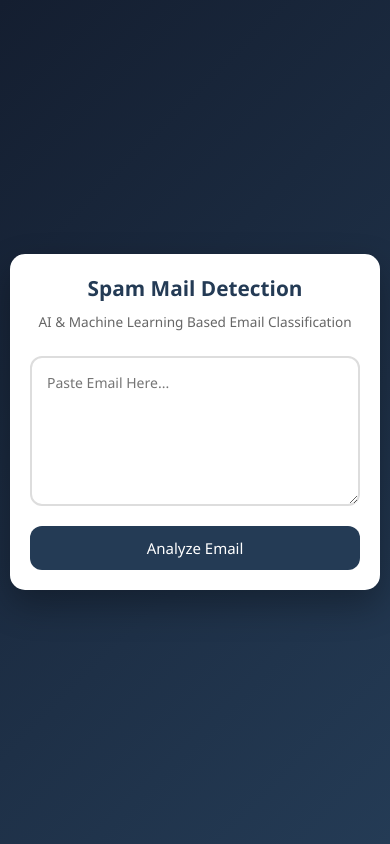
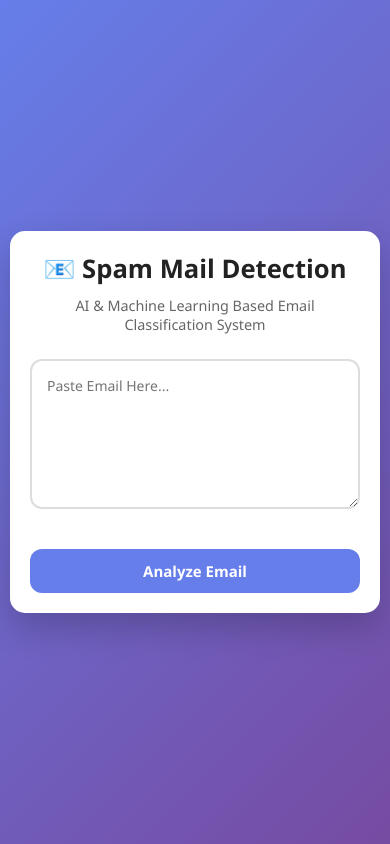
Before and after one commit to karthiksayannagari16/Spam_Mail_Detection_Using_AIML, a Django app: page / in a window 390 px wide. Run offline with Django 5.2, Linux system fonts and the light colour scheme; parts of the project's set-up code (start-up, migrations or seed data) failed here and were passed over.

Commit message:
Update index.html

```diff
--- a/templates/index.html
+++ b/templates/index.html
@@ -1,10 +1,9 @@
 {% load static %}
 
 <!DOCTYPE html>
-<html>
+<html lang="en">
 
 <head>
-
 
     <meta charset="UTF-8">
 
@@ -16,7 +15,152 @@
     <link rel="stylesheet"
           href="{% static 'style.css' %}">
 
-</head>
+    <style>
+
+        *{
+            margin:0;
+            padding:0;
+            box-sizing:border-box;
+            font-family:'Segoe UI',sans-serif;
+        }
+
+        body{
+            min-height:100vh;
+            display:flex;
+            justify-content:center;
+            align-items:center;
+            padding:20px;
+            background:linear-gradient(135deg,#667eea,#764ba2);
+        }
+
+        .container{
+            width:100%;
+            max-width:900px;
+        }
+
+        .card{
+            background:#ffffff;
+            padding:40px;
+            border-radius:20px;
+            box-shadow:0 15px 35px rgba(0,0,0,0.2);
+            text-align:center;
+        }
+
+        h1{
+            color:#222;
+            font-size:2.5rem;
+            margin-bottom:10px;
+        }
+
+        .subtitle{
+            color:#666;
+            margin-bottom:25px;
+            font-size:1rem;
+        }
+
+        textarea{
+            width:100%;
+            min-height:220px;
+            padding:15px;
+            border:2px solid #ddd;
+            border-radius:12px;
+            resize:vertical;
+            outline:none;
+            font-size:16px;
+            transition:all 0.3s ease;
+        }
+
+        textarea:focus{
+            border-color:#667eea;
+            box-shadow:0 0 12px rgba(102,126,234,0.3);
+        }
+
+        button{
+            width:100%;
+            margin-top:20px;
+            padding:15px;
+            border:none;
+            border-radius:12px;
+            background:#667eea;
+            color:white;
+            font-size:18px;
+            font-weight:bold;
+            cursor:pointer;
+            transition:all 0.3s ease;
+        }
+
+        button:hover{
+            background:#5563d6;
+            transform:translateY(-2px);
+        }
+
+        .result{
+            margin-top:25px;
+            padding:20px;
+            border-radius:12px;
+            background:#f8f9ff;
+            border-left:6px solid #667eea;
+            word-wrap:break-word;
+        }
+
+        .result h2{
+            color:#222;
+            font-size:1.2rem;
+        }
+
+        /* Tablet View */
+        @media(max-width:768px){
+
+            .card{
+                padding:30px;
+            }
+
+            h1{
+                font-size:2rem;
+            }
+
+            textarea{
+                min-height:180px;
+            }
+        }
+
+        /* Mobile View */
+        @media(max-width:480px){
+
+            body{
+                padding:10px;
+            }
+
+            .card{
+                padding:20px;
+                border-radius:15px;
+            }
+
+            h1{
+                font-size:1.6rem;
+            }
+
+            .subtitle{
+                font-size:0.9rem;
+            }
+
+            textarea{
+                min-height:150px;
+                font-size:14px;
+            }
+
+            button{
+                font-size:15px;
+                padding:12px;
+            }
+
+            .result h2{
+                font-size:1rem;
+            }
+        }
+
+    </style>
+
 </head>
 
 <body>
@@ -25,10 +169,10 @@
 
         <div class="card">
 
-<h1>Spam Mail Detection</h1>
+            <h1>📧 Spam Mail Detection</h1>
 
             <p class="subtitle">
-AI & Machine Learning Based Email Classification
+                AI & Machine Learning Based Email Classification System
             </p>
 
             <form method="POST">
@@ -38,8 +182,7 @@ AI & Machine Learning Based Email Classification
                 <textarea
                     name="email"
                     placeholder="Paste Email Here..."
-required>
-</textarea>
+                    required></textarea>
 
                 <button type="submit">
                     Analyze Email
```
Lines whose indentation alone changed are shown as unchanged.
